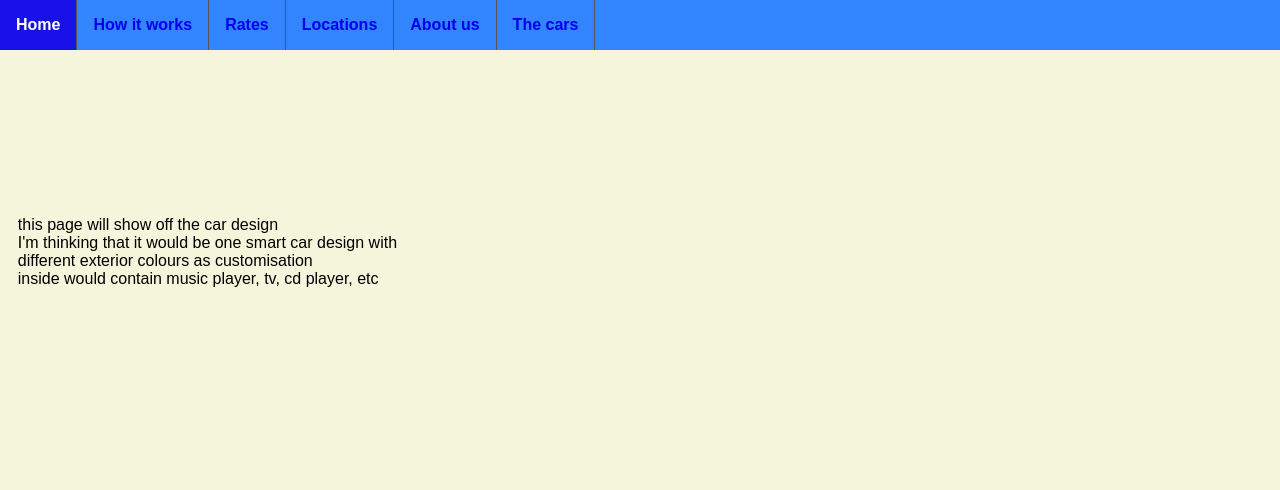
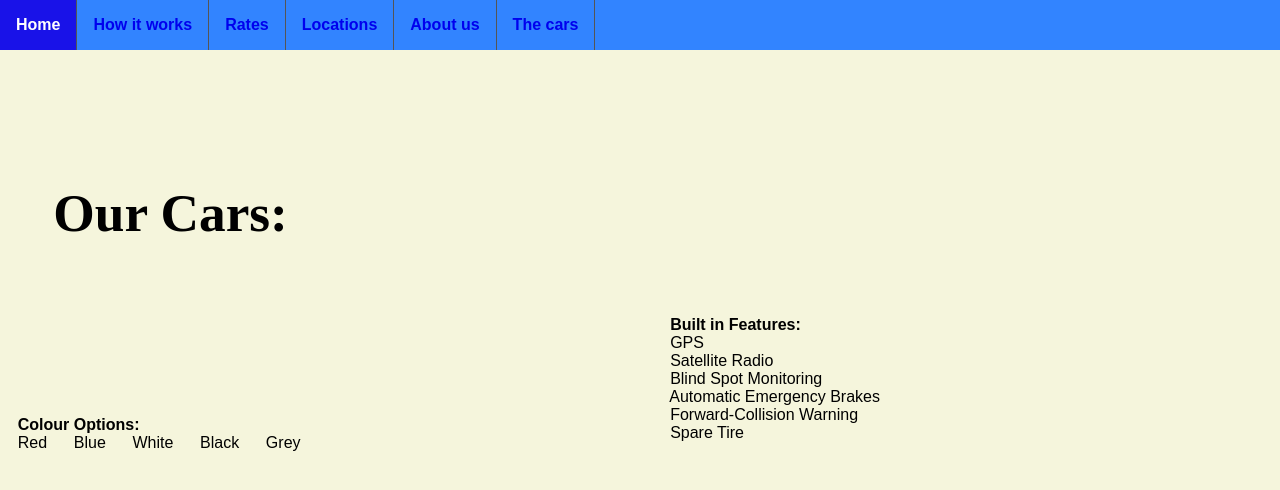
Before and after one commit to TheCaravanOrganisation/TheCaravanOrganisation.github.io, a plain HTML site: page TheCars.html in a window 1280 px wide. Drawn offline with Linux system fonts and the light colour scheme.

Commit message:
Added the details and formatting for the Cars page, however many of the features here are style-based so page is still not hugely stylized

```diff
--- a/TheCars.html
+++ b/TheCars.html
@@ -14,11 +14,24 @@
 			<li><a href="AboutUsPage.html">About us</a></li>
       			<li><a href="TheCars.html">The cars</a></li>
 	</ul>
-    <pre style="position:absolute; top:200px;">
-    this page will show off the car design
-    I'm thinking that it would be one smart car design with
-    different exterior colours as customisation
-    inside would contain music player, tv, cd player, etc
+    <pre style="position:absolute; top:50px;">
+    <h1>
+    Our Cars:
+    </h1>
+
+    </pre>
+    <pre style="position:absolute; top:400px;">
+    <p1 style="font-weight: bold;">Colour Options: </p1>
+    Red      Blue      White      Black      Grey
+    </pre>
+    <pre style="position:absolute; top:300px; right: 400px">
+    <p1 style="font-weight: bold;">Built in Features: </p1>
+    GPS
+    Satellite Radio
+    Blind Spot Monitoring
+    Automatic Emergency Brakes
+    Forward-Collision Warning
+    Spare Tire
     </pre>
   </body>
 </html>
```
